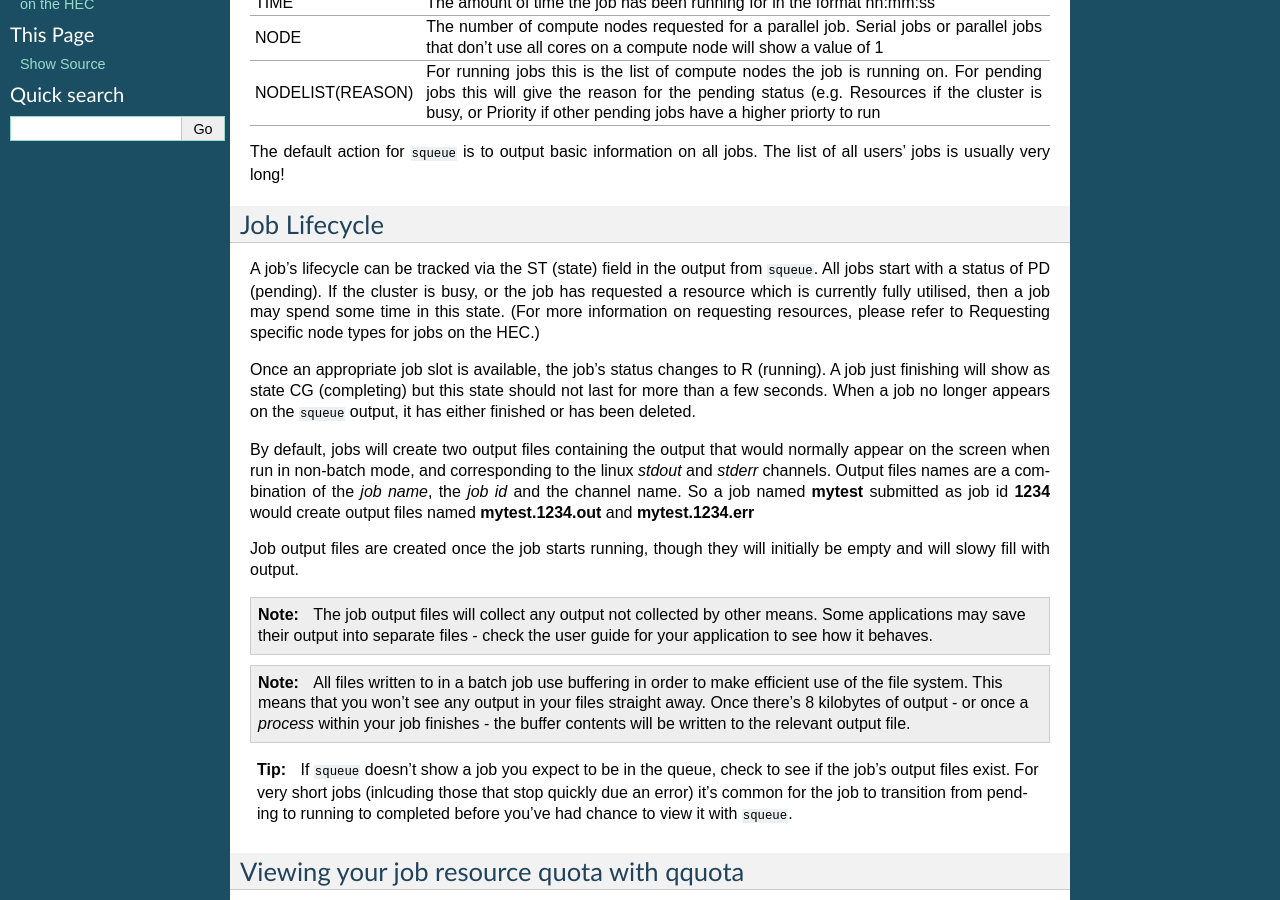
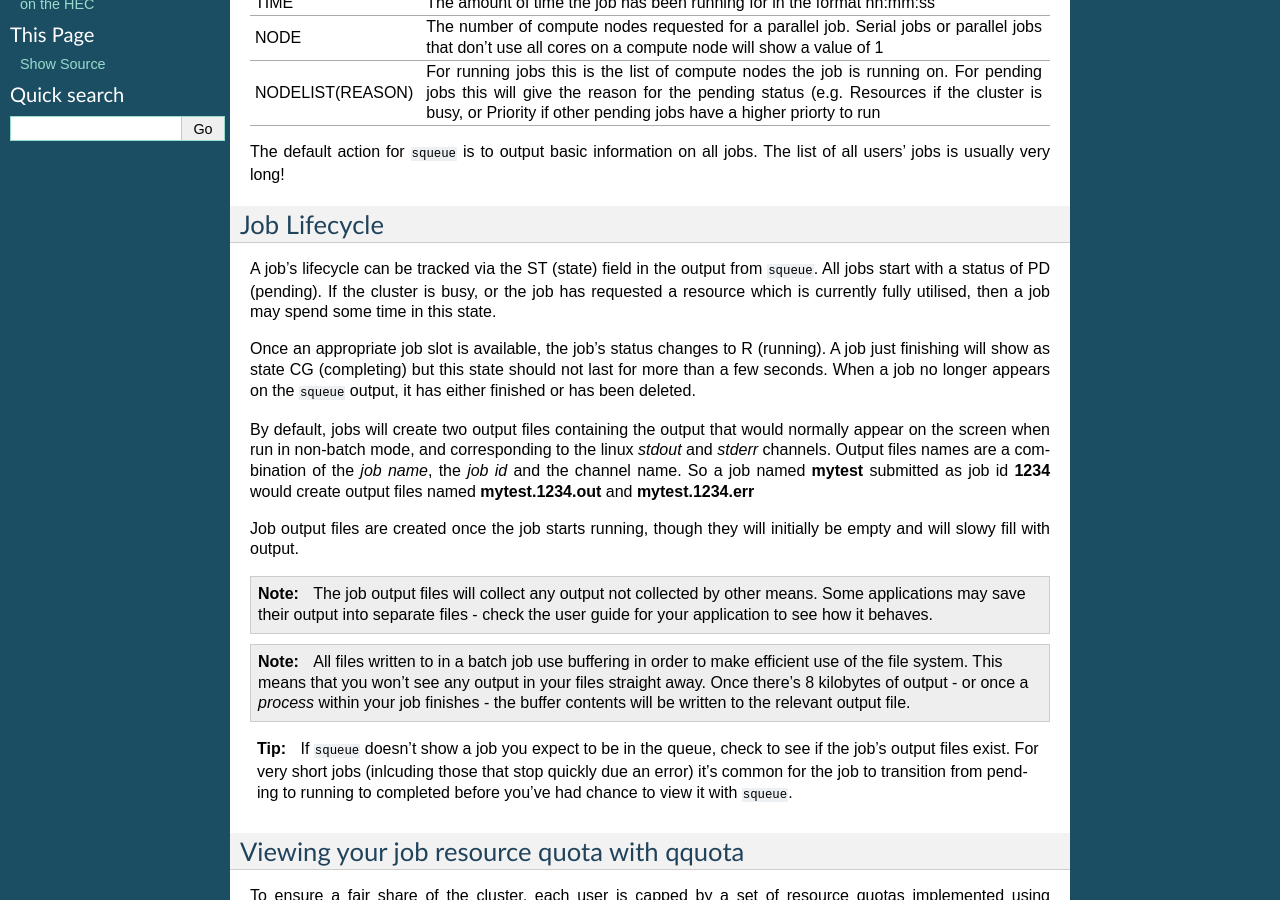
Before and after one commit to MikePacey/Lancaster-HEC, a Sphinx documentation site: the page built from docs/monitoring.rst, in a window 1280 px wide and 900 px high, scrolled down 504 px. Built offline with Sphinx 7.4.7, drawn with Linux system fonts in a browser that asks for light colours.

```diff
--- a/docs/monitoring.rst
+++ b/docs/monitoring.rst
@@ -45,9 +45,7 @@
 A job's lifecycle can be tracked via the ST (state) field in the output
 from ``squeue``. All jobs start with a status of PD (pending). If the cluster
 is busy, or the job has requested a resource which is currently fully
-utilised, then a job may spend some time in this state. (For more
-information on requesting resources, please refer to Requesting
-specific node types for jobs on the HEC.)
+utilised, then a job may spend some time in this state.
 
 Once an appropriate job slot is available, the job's status changes
 to R (running). A job just finishing will show as state CG (completing)
```
